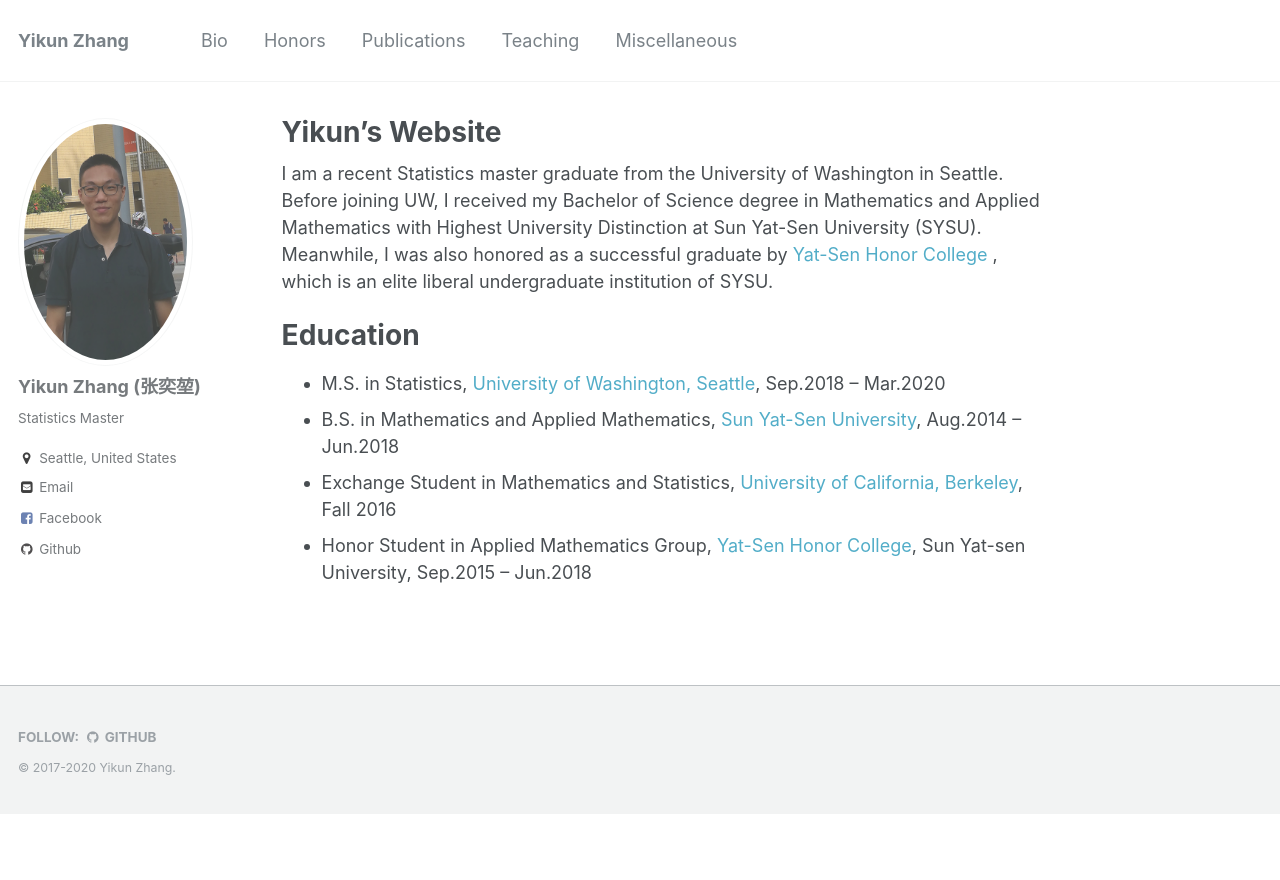
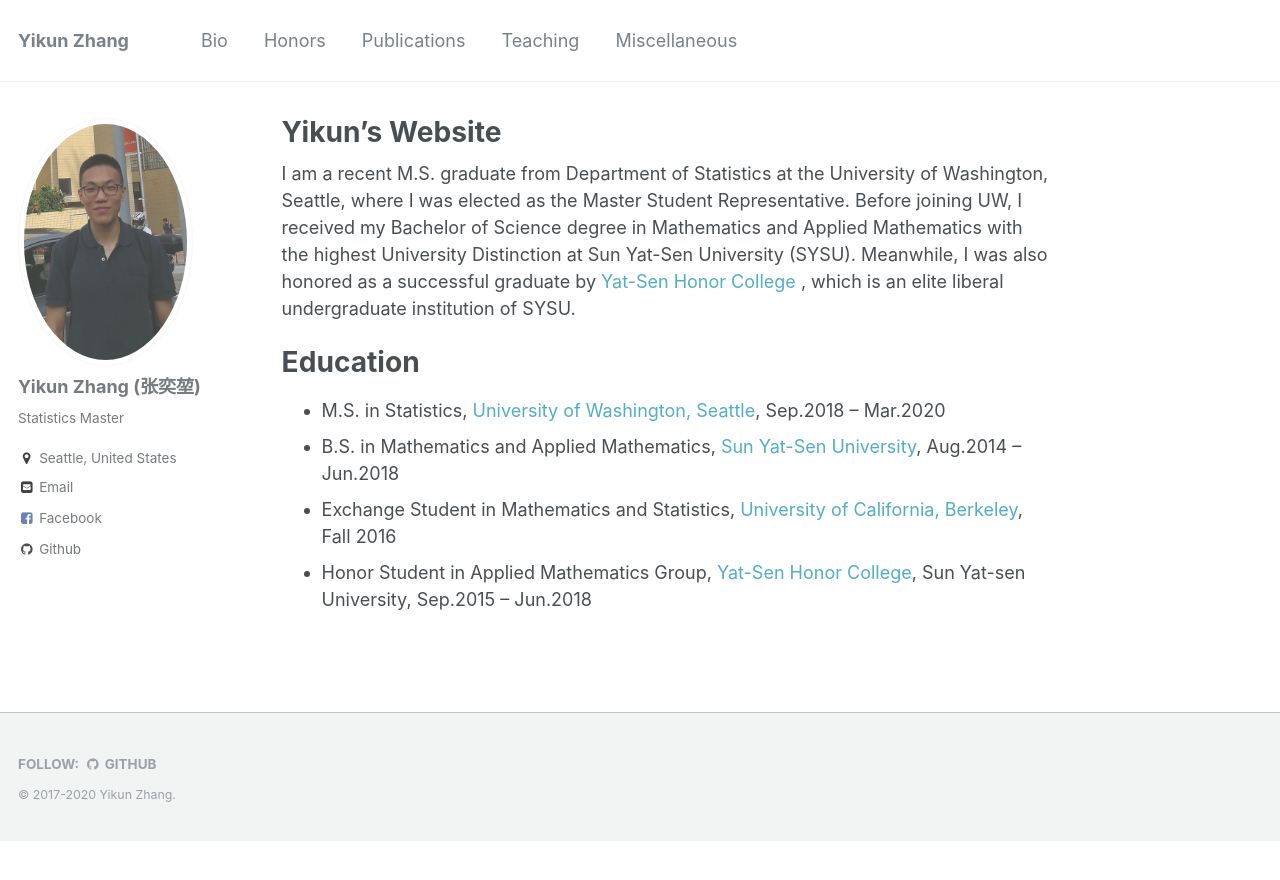
Before and after one commit to zhangyk8/zhangyk8.github.io, a Jekyll site: the page built from _pages/about.md, in a window 1280 px wide. Shown: the top 880 px of the page. Built offline with Jekyll 4.4.1, drawn with Linux system fonts in a browser that asks for light colours.

Commit message:
Update about.md

```diff
--- a/_pages/about.md
+++ b/_pages/about.md
@@ -9,7 +9,7 @@
 ---
 
 
-I am a recent Statistics master graduate from the University of Washington in Seattle. Before joining UW, I received my Bachelor of Science degree in Mathematics and Applied Mathematics with Highest University Distinction at Sun Yat-Sen University (SYSU). Meanwhile, I was also honored as a successful graduate by [Yat-Sen Honor College](http://yss.sysu.edu.cn/EnVersion/Index.aspx) , which is an elite liberal undergraduate institution of SYSU.
+I am a recent M.S. graduate from Department of Statistics at the University of Washington, Seattle, where I was elected as the Master Student Representative. Before joining UW, I received my Bachelor of Science degree in Mathematics and Applied Mathematics with the highest University Distinction at Sun Yat-Sen University (SYSU). Meanwhile, I was also honored as a successful graduate by [Yat-Sen Honor College](http://yss.sysu.edu.cn/EnVersion/Index.aspx) , which is an elite liberal undergraduate institution of SYSU.
 
 Education
 ======
```
